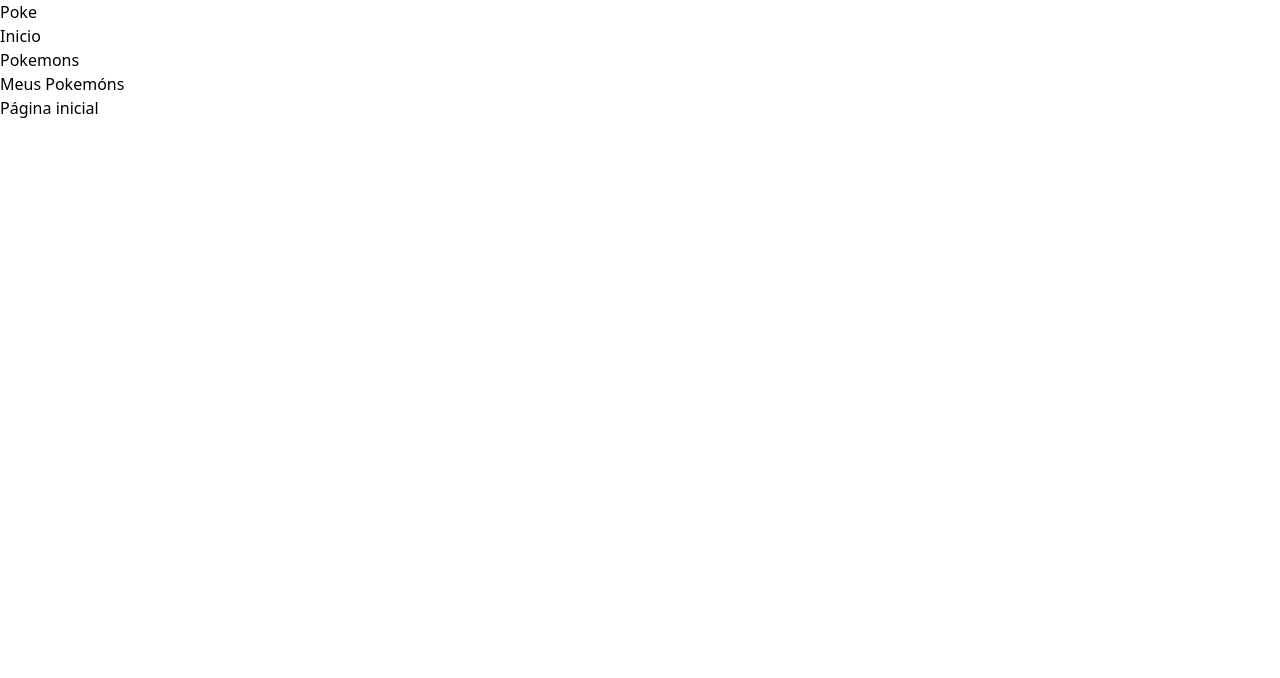
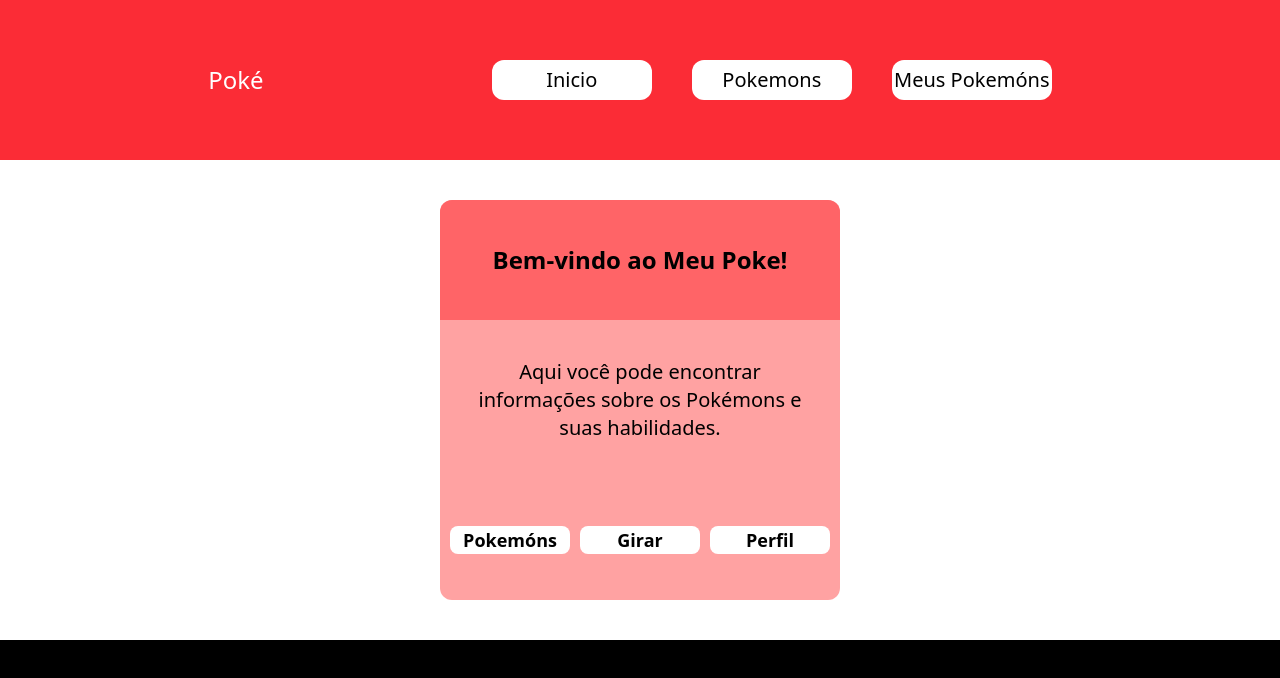
Before and after one commit to Carlos-Eduardo-Rabelo/pokemon, a Next.js app: page / in a window 1280 px wide. Shown: the top 678 px of the page. Built offline with nearby package versions, Linux system fonts and the light colour scheme.

Commit message:
Página inicial

```diff
--- a/src/app/layout.tsx
+++ b/src/app/layout.tsx
@@ -1,6 +1,7 @@
 import type { Metadata } from "next";
 import "./globals.css";
 import Cabecalho from "@/components/Cabecalho/Cabecalho";
+import Rodape from "@/components/Rodape/Rodape";
 
 export const metadata: Metadata = {
   title: "Meu Pokémon",
@@ -17,6 +18,7 @@ export default function RootLayout({
       <body>
         <Cabecalho/>
         {children}
+        <Rodape/>
       </body>
     </html>
   );
--- a/src/app/page.tsx
+++ b/src/app/page.tsx
@@ -1,11 +1,22 @@
 export default function Home() {
   return(
-    <div>
-      <div>
-        <h1>
-          Página inicial
+    <div className=" h-[60vh] bg-white content-center">
+      <div className="m-auto w-100 h-100 bg-red-300 rounded-xl">
+        <h1 className="p-5 m-auto w-100 h-30 text-center text-2xl content-center font-bold bg-red-400 rounded-t-xl">
+          Bem-vindo ao Meu Poke!
         </h1>
-    </div>
+        <h2 className="p-5 m-auto h-40 w-100 text-xl text-center content-center">
+          Aqui você pode encontrar informações sobre os Pokémons e suas habilidades.
+        </h2>
+        <div className="m-auto h-30 content-center">
+          <ul className=" flex flex-row justify-evenly">
+            <li className="font-semibold bg-white w-30 text-center text-lg content-center rounded-lg">Pokemóns</li>
+            <li className="font-semibold bg-white w-30 text-center text-lg content-center rounded-lg">Girar</li>
+            <li className="font-semibold bg-white w-30 text-center text-lg content-center rounded-lg">Perfil</li>
+          </ul>
+
+        </div>
+      </div>
     </div>
 
   )
--- a/src/components/Cabecalho/Cabecalho.tsx
+++ b/src/components/Cabecalho/Cabecalho.tsx
@@ -2,8 +2,8 @@ import Menu from "../Menu/Menu";
 
 export default function Cabecalho(){
     return(
-        <div>
-            <h1>Poke</h1>
+        <div className="items-center bg-red-500 h-[20vh] flex flex-row justify-evenly">
+            <h1 className="text-2xl text-white">Poké</h1>
             <Menu/>
         </div>
 
--- a/src/components/Menu/Menu.tsx
+++ b/src/components/Menu/Menu.tsx
@@ -1,10 +1,10 @@
 export default function Menu(){
     return(
         <nav>
-            <ul>
-                <li>Inicio</li>
-                <li>Pokemons</li>
-                <li>Meus Pokemóns</li>
+            <ul className="flex flex-row m-auto">
+                <li className="m-5 bg-white w-40 h-10 rounded-xl text-center content-center text-xl">Inicio</li>
+                <li className="m-5 bg-white w-40 h-10 rounded-xl text-center content-center text-xl">Pokemons</li>
+                <li className="m-5 bg-white w-40 h-10 rounded-xl text-center content-center text-xl">Meus Pokemóns</li>
             </ul>
         </nav>
     )
--- /dev/null
+++ b/src/components/Rodape/Rodape.tsx
@@ -0,0 +1,5 @@
+export default function Rodape(){
+    return(
+        <div className=" bg-black h-[20vh]"></div>
+    )
+}
```
